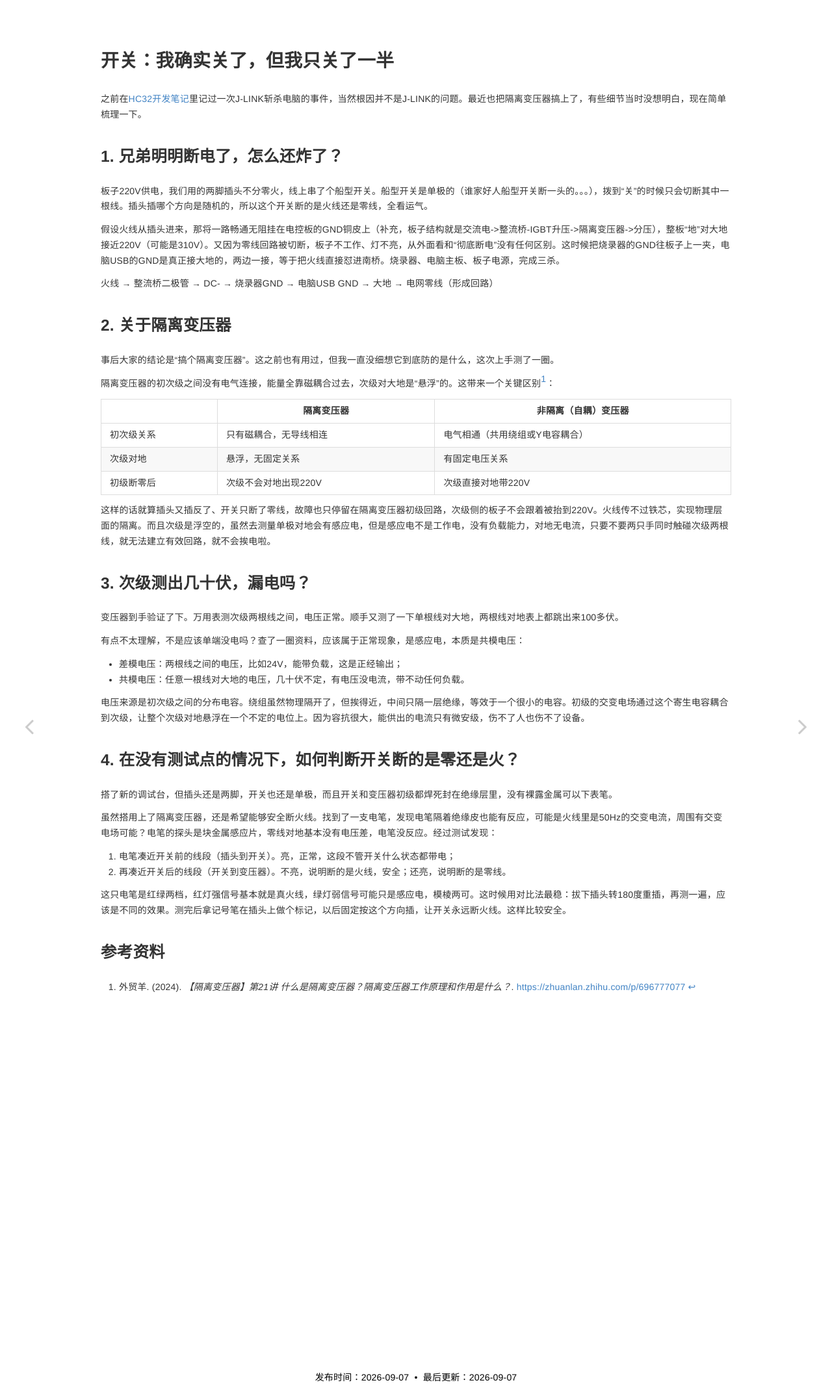
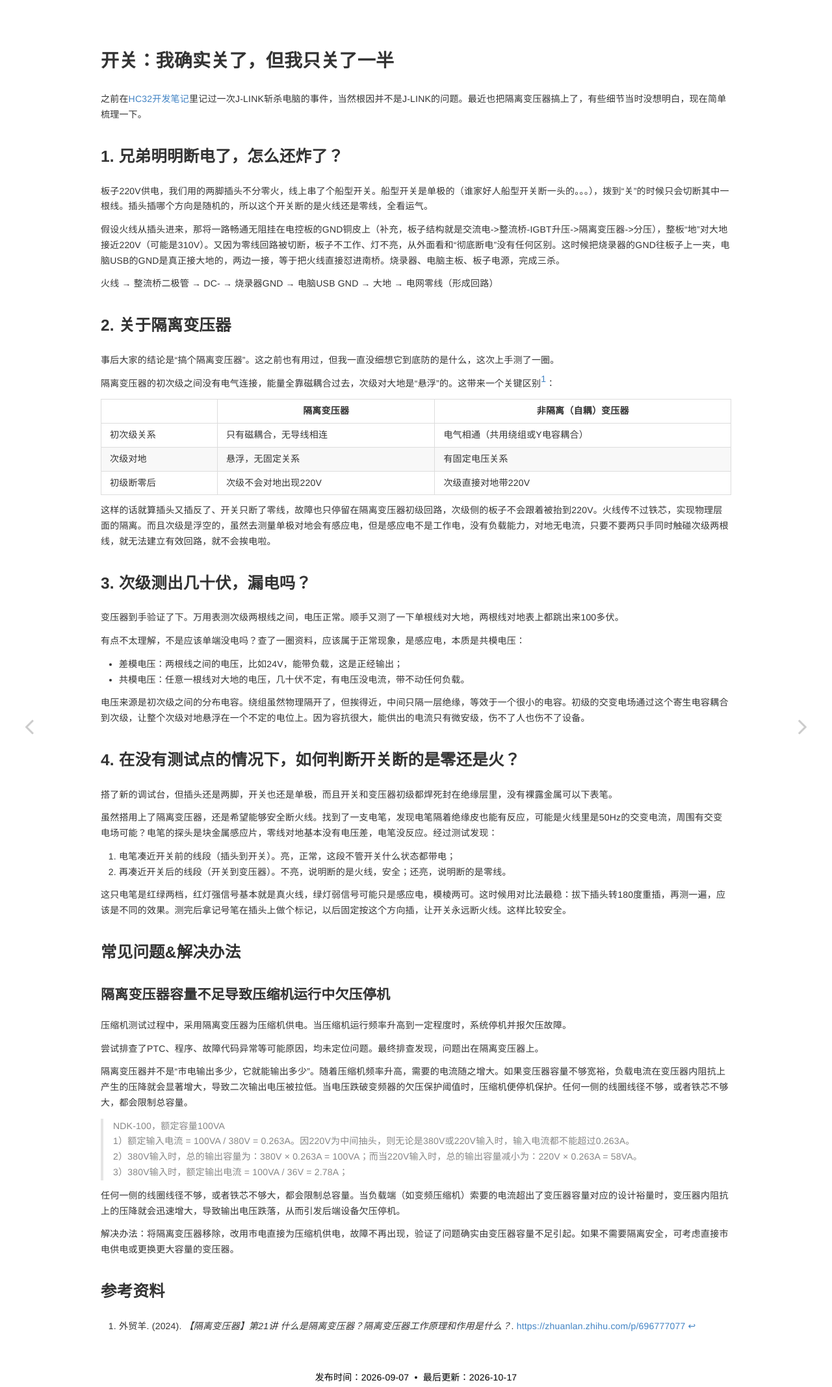
Before and after one commit to YooyoJin/yooyojin.github.io, a Jekyll site: the page built from _posts/2026-09-07-isolation_transformer.md, in a window 1280 px wide. Shown: the whole page at 65% size. Built offline with Jekyll 4.4.1, drawn with Linux system fonts in a browser that asks for light colours.

Commit message:
<feature> 新增隔离变压器容量不足导致压缩机运行中欠压停机问题记录

```diff
--- a/_posts/2026-09-07-isolation_transformer.md
+++ b/_posts/2026-09-07-isolation_transformer.md
@@ -2,7 +2,7 @@
 title: 开关：我确实关了，但我只关了一半
 author: YooyoJin
 date: 2026-09-07
-last_modified_at: 2026-09-07
+last_modified_at: 2026-10-17
 category: Jekyll
 layout: post
 mermaid: true
@@ -52,6 +52,25 @@ mermaid: true
 
 这只电笔是红绿两档，红灯强信号基本就是真火线，绿灯弱信号可能只是感应电，模棱两可。这时候用对比法最稳：拔下插头转180度重插，再测一遍，应该是不同的效果。测完后拿记号笔在插头上做个标记，以后固定按这个方向插，让开关永远断火线。这样比较安全。
 
+## 常见问题&解决办法
+
+### 隔离变压器容量不足导致压缩机运行中欠压停机
+
+压缩机测试过程中，采用隔离变压器为压缩机供电。当压缩机运行频率升高到一定程度时，系统停机并报欠压故障。
+
+尝试排查了PTC、程序、故障代码异常等可能原因，均未定位问题。最终排查发现，问题出在隔离变压器上。
+
+隔离变压器并不是“市电输出多少，它就能输出多少”。随着压缩机频率升高，需要的电流随之增大。如果变压器容量不够宽裕，负载电流在变压器内阻抗上产生的压降就会显著增大，导致二次输出电压被拉低。当电压跌破变频器的欠压保护阈值时，压缩机便停机保护。任何一侧的线圈线径不够，或者铁芯不够大，都会限制总容量。
+
+> NDK-100，额定容量100VA<br>
+> 1）额定输入电流 = 100VA / 380V = 0.263A。因220V为中间抽头，则无论是380V或220V输入时，输入电流都不能超过0.263A。<br>
+> 2）380V输入时，总的输出容量为：380V × 0.263A = 100VA；而当220V输入时，总的输出容量减小为：220V × 0.263A = 58VA。<br>
+> 3）380V输入时，额定输出电流 = 100VA / 36V = 2.78A；
+
+任何一侧的线圈线径不够，或者铁芯不够大，都会限制总容量。当负载端（如变频压缩机）索要的电流超出了变压器容量对应的设计裕量时，变压器内阻抗上的压降就会迅速增大，导致输出电压跌落，从而引发后端设备欠压停机。
+
+解决办法：将隔离变压器移除，改用市电直接为压缩机供电，故障不再出现，验证了问题确实由变压器容量不足引起。如果不需要隔离安全，可考虑直接市电供电或更换更大容量的变压器。
+
 ## 参考资料
 
 [^1]: 外贸羊. (2024). _【隔离变压器】第21讲 什么是隔离变压器？隔离变压器工作原理和作用是什么？_. [https://zhuanlan.zhihu.com/p/696777077](https://zhuanlan.zhihu.com/p/696777077)
```
